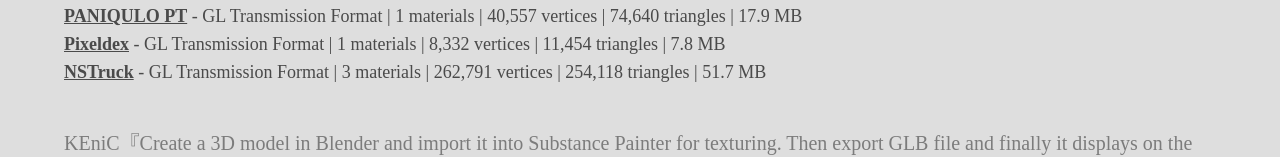
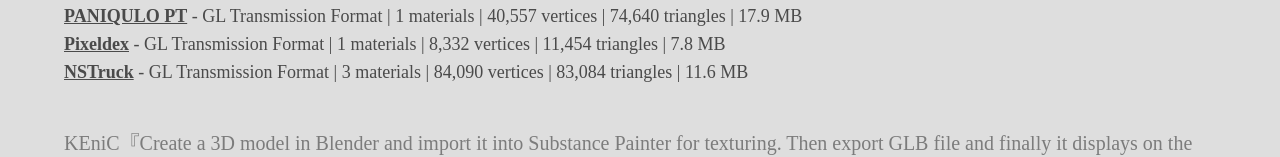
Before and after one commit to thekenichi/super-secret, a plain HTML site: page index.html in a window 1280 px wide. Shown: the part 277-434 px from the top of the page. Drawn offline with Linux system fonts and the light colour scheme; a web font is replaced by a local one.

Commit message:
Update index.html

```diff
--- a/index.html
+++ b/index.html
@@ -30,7 +30,7 @@
 	<p><a href="models/pixadex/"><b>Pixeldex</b></a> - GL Transmission Format | 1 materials
 | 8,332 vertices | 11,454 triangles | 7.8 MB</p>
 	<p><a href="models/t5/"><b>NSTruck</b></a> - GL Transmission Format | 3 materials
-| 262,791 vertices | 254,118 triangles | 51.7 MB</p>
+| 84,090 vertices | 83,084 triangles | 11.6 MB</p>
 	<p class="des">KEniC『Create a 3D model in Blender and import it into Substance Painter for texturing. Then export GLB file and finally it displays on the web through Google model viewer. Enjoy rotate model!』</p>
 	<p class="small">COPYRIGHT © 20XX KEniC</p>
 	</body>
```
